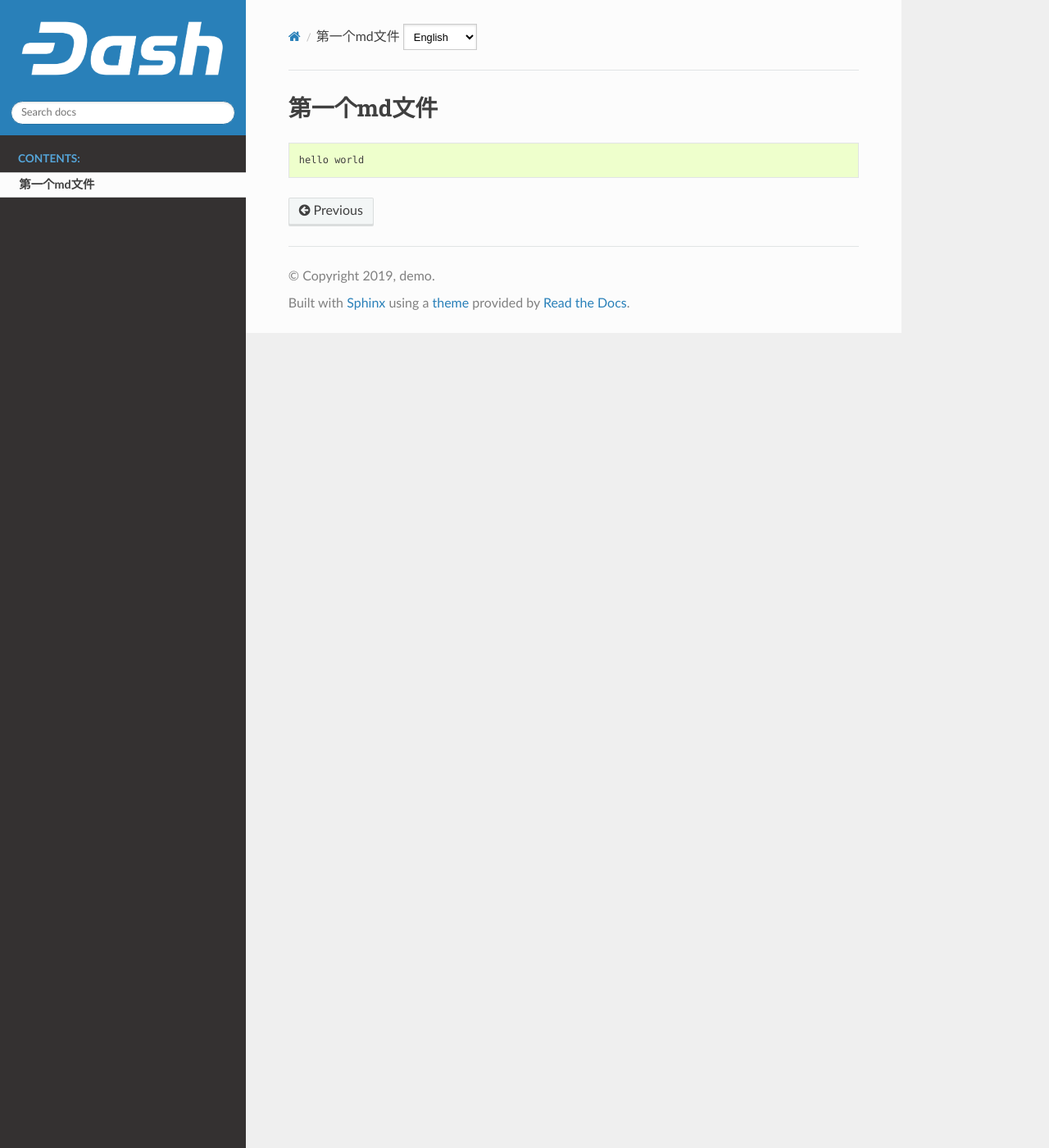
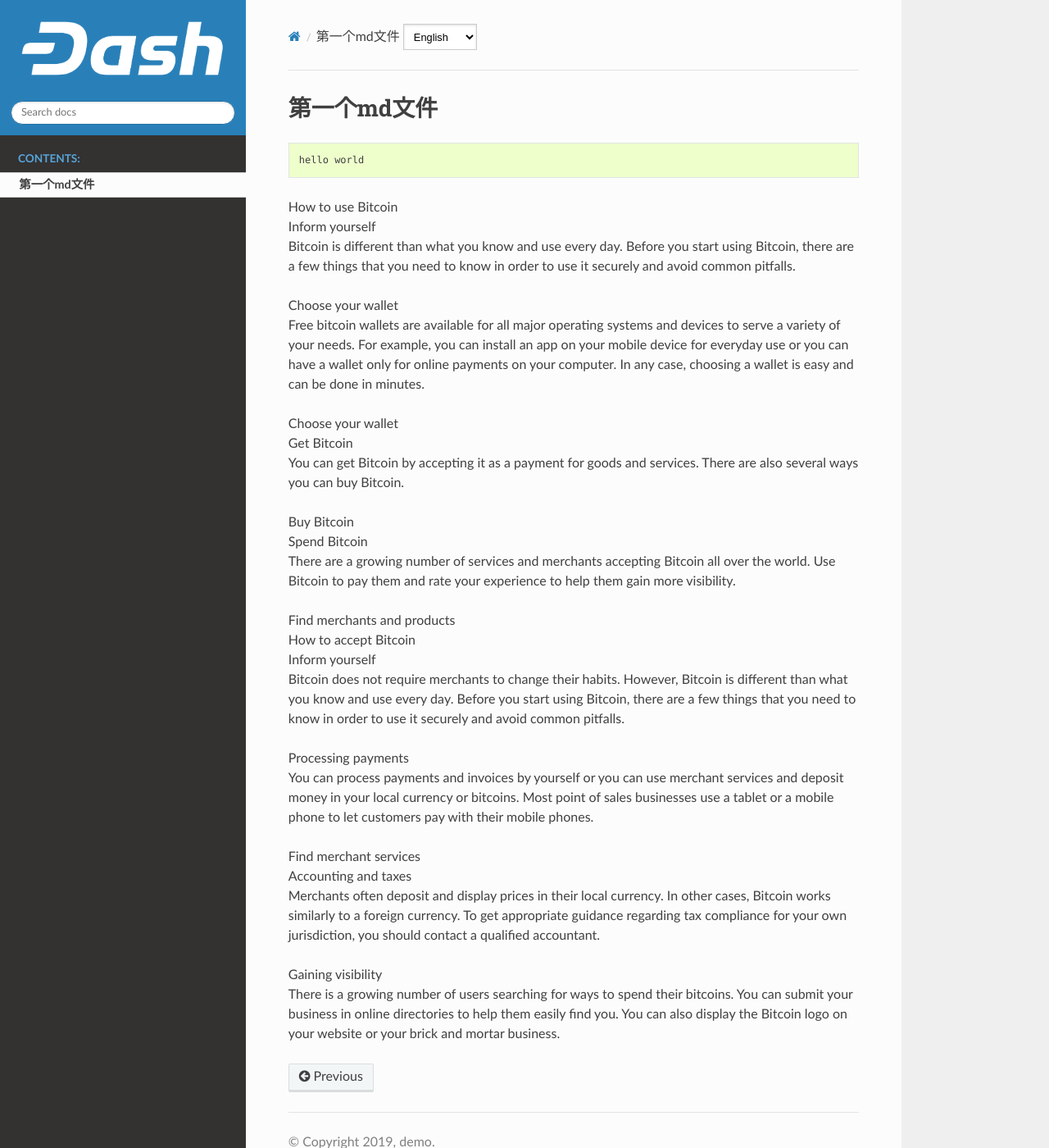
Before and after one commit to zccst/sphinx-demo, a Sphinx documentation site: the page built from source/supportmd.md, in a window 1280 px wide and 1400 px high. Shown: the whole window at 82% size. Built offline with Sphinx 7.4.7 and the Read the Docs theme 2.0.0, drawn with Linux system fonts in a browser that asks for light colours; pages that are not in the unit, such as notebooks, are missing from menus.

````diff
--- a/source/supportmd.md
+++ b/source/supportmd.md
@@ -3,3 +3,32 @@
 ```
 hello world
 ```
+How to use Bitcoin
+Inform yourself
+Bitcoin is different than what you know and use every day. Before you start using Bitcoin, there are a few things that you need to know in order to use it securely and avoid common pitfalls.
+
+Choose your wallet
+Free bitcoin wallets are available for all major operating systems and devices to serve a variety of your needs. For example, you can install an app on your mobile device for everyday use or you can have a wallet only for online payments on your computer. In any case, choosing a wallet is easy and can be done in minutes.
+
+Choose your wallet
+Get Bitcoin
+You can get Bitcoin by accepting it as a payment for goods and services. There are also several ways you can buy Bitcoin.
+
+Buy Bitcoin
+Spend Bitcoin
+There are a growing number of services and merchants accepting Bitcoin all over the world. Use Bitcoin to pay them and rate your experience to help them gain more visibility.
+
+Find merchants and products
+How to accept Bitcoin
+Inform yourself
+Bitcoin does not require merchants to change their habits. However, Bitcoin is different than what you know and use every day. Before you start using Bitcoin, there are a few things that you need to know in order to use it securely and avoid common pitfalls.
+
+Processing payments
+You can process payments and invoices by yourself or you can use merchant services and deposit money in your local currency or bitcoins. Most point of sales businesses use a tablet or a mobile phone to let customers pay with their mobile phones.
+
+Find merchant services
+Accounting and taxes
+Merchants often deposit and display prices in their local currency. In other cases, Bitcoin works similarly to a foreign currency. To get appropriate guidance regarding tax compliance for your own jurisdiction, you should contact a qualified accountant.
+
+Gaining visibility
+There is a growing number of users searching for ways to spend their bitcoins. You can submit your business in online directories to help them easily find you. You can also display the Bitcoin logo on your website or your brick and mortar business.
````
Also changed, not shown: 2 other files.
